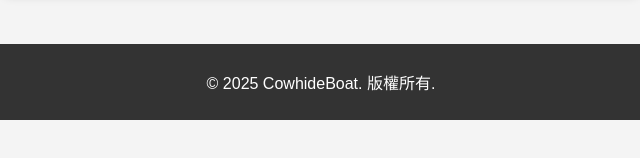
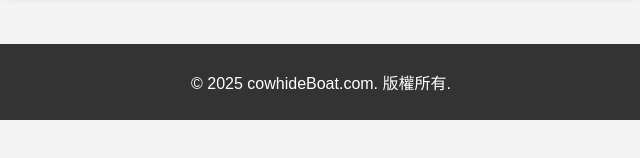
Before and after one commit to cowhideboat-com/cowhideboat.com, a plain HTML site: page index.html in a window 1280 px wide. Shown: the part 444-602 px from the top of the page, 319-959 px from the left. Drawn offline with Linux system fonts and the light colour scheme.

Commit message:
index.html

```diff
--- a/index.html
+++ b/index.html
@@ -22,7 +22,7 @@
     </main>
 
     <footer>
-        <p>© 2025 CowhideBoat. 版權所有.</p>
+        <p>© 2025 cowhideBoat.com. 版權所有.</p>
     </footer>
 
 </body>
```
